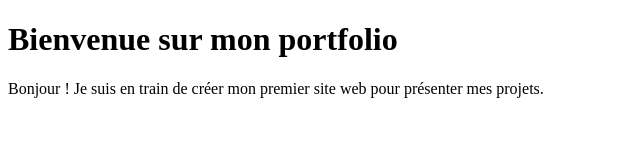
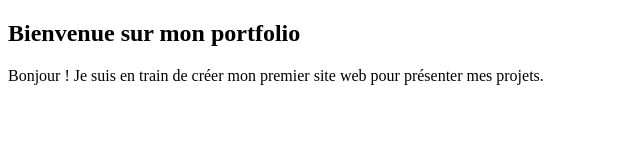
Before and after one commit to kellyan129/portfolio, a plain HTML site: page index.html in a window 1280 px wide. Shown: the whole page, without its empty margins (0-640 px from the left). Drawn offline with Linux system fonts and the light colour scheme.

Commit message:
Update index.html

```diff
--- a/index.html
+++ b/index.html
@@ -3,10 +3,10 @@
 <head>
 <meta charset="UTF-8">
 <meta name="viewport" content="width=device-width, initial-scale=1.0">
-<title>Mon Portfolio</title>
+<title>NYIKEINE Kellyan</title>
 </head>
 <body>
-<h1>Bienvenue sur mon portfolio</h1>
+<h2>Bienvenue sur mon portfolio</h2>
 <p>Bonjour ! Je suis en train de créer mon premier site web pour présenter mes projets.</p>
 </body>
 </html>
```
